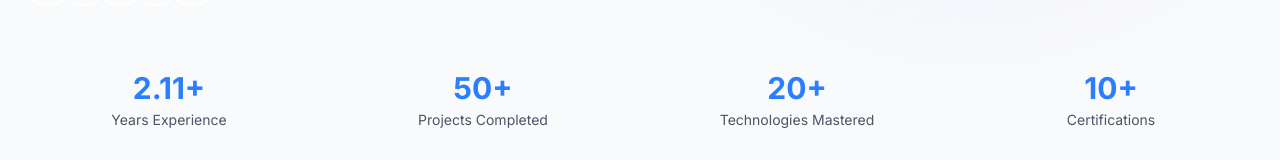
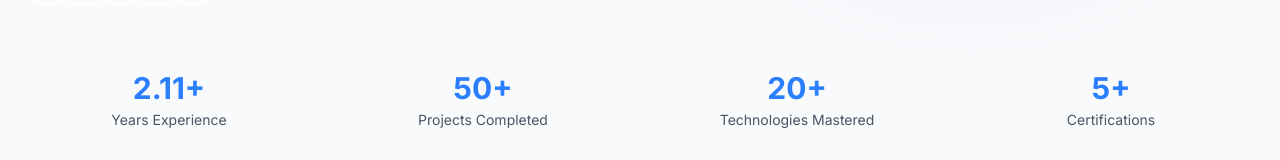
Before and after one commit to Pritam-Git01/portfolio, a Next.js app: page / in a window 1280 px wide. Shown: the part 704-864 px from the top of the page. Built offline with nearby package versions, Linux system fonts and the light colour scheme.

Commit message:
Change displayed number from 10 to 5

```diff
--- a/components/Hero.jsx
+++ b/components/Hero.jsx
@@ -288,7 +288,7 @@ const Hero = () => {
           </div>
           <div className="text-center">
             <div className="text-2xl sm:text-3xl font-bold text-blue-500">
-              10+
+              5+
             </div>
             <div className="text-xs sm:text-sm text-gray-600 dark:text-gray-400 mt-1">
               Certifications
```
